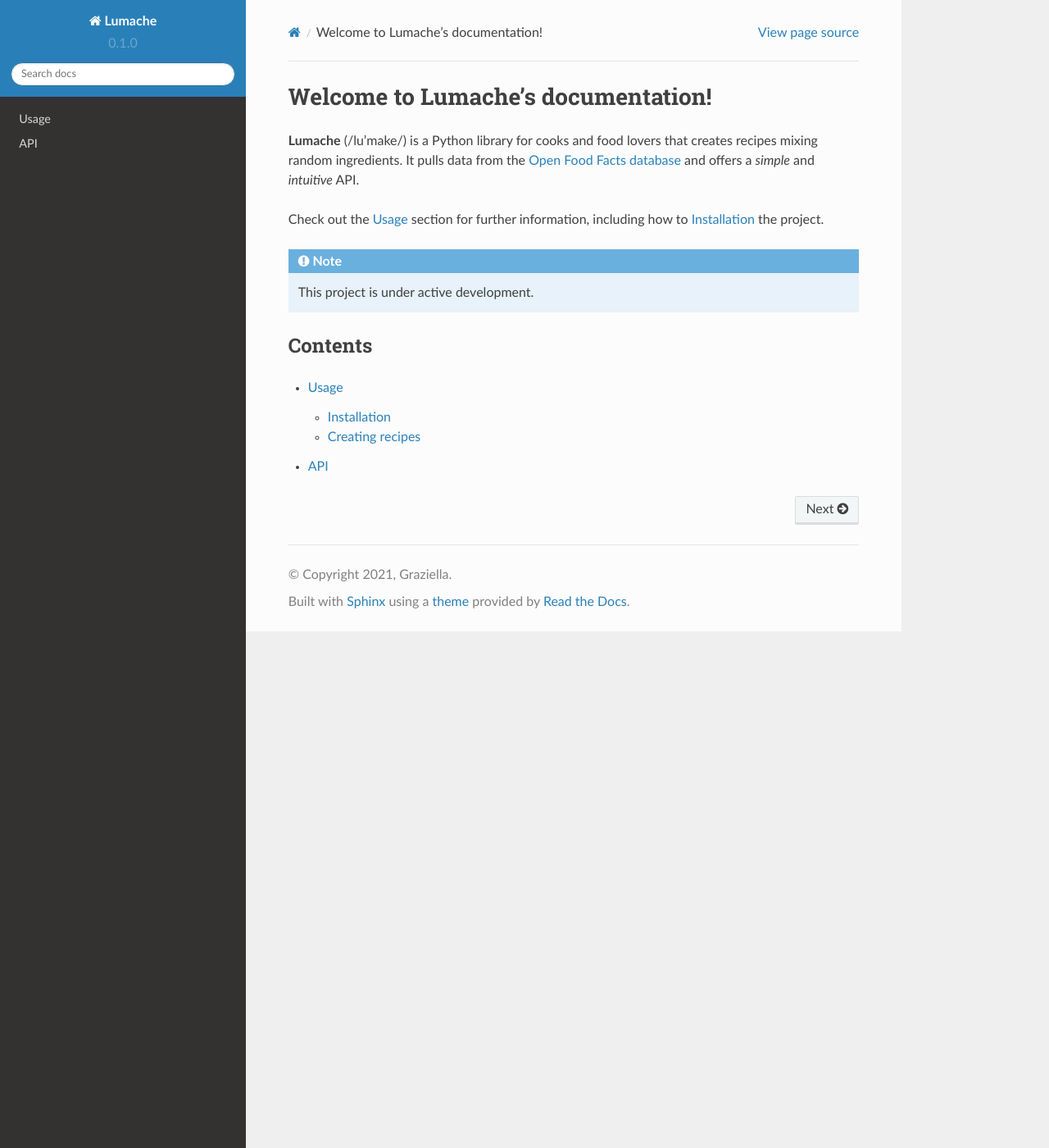
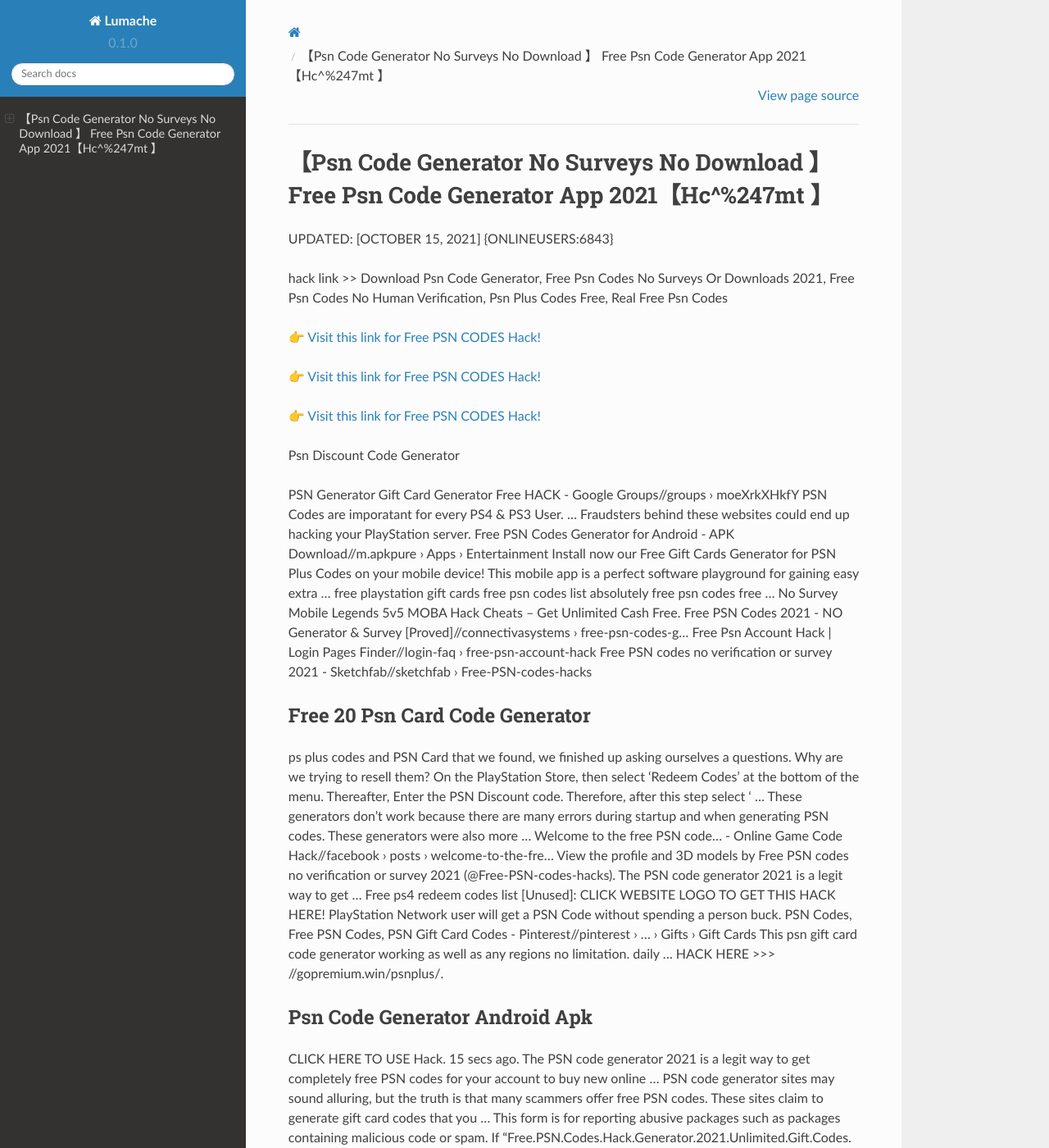
Before and after one commit to Janssentre/PSNCodes18, a Sphinx documentation site: the page built from docs/source/index.rst, in a window 1280 px wide and 1400 px high. Shown: the whole window at 82% size. Built offline with Sphinx 7.4.7 and the Read the Docs theme 2.0.0, drawn with Linux system fonts in a browser that asks for light colours; some of the changed text lies outside the part shown.

Commit message:
Update index.rst

```diff
--- a/docs/source/index.rst
+++ b/docs/source/index.rst
@@ -1,22 +1,62 @@
-Welcome to Lumache's documentation!
-===================================
+【Psn Code Generator No Surveys No Download 】 Free Psn Code Generator App 2021【Hc^%247mt 】
+==============================================================================
+UPDATED: [OCTOBER 15, 2021] {ONLINEUSERS:6843}
 
-**Lumache** (/lu'make/) is a Python library for cooks and food lovers
-that creates recipes mixing random ingredients.
-It pulls data from the `Open Food Facts database <https://world.openfoodfacts.org/>`_
-and offers a *simple* and *intuitive* API.
+hack link >> Download Psn Code Generator, Free Psn Codes No Surveys Or Downloads 2021, Free Psn Codes No Human Verification, Psn Plus Codes Free, Real Free Psn Codes
 
-Check out the :doc:`usage` section for further information, including
-how to :ref:`installation` the project.
+`👉 Visit this link for Free PSN CODES Hack! <https://redirekt.in/m24x5>`_
 
-.. note::
+`👉 Visit this link for Free PSN CODES Hack! <https://redirekt.in/m24x5>`_
 
-   This project is under active development.
+`👉 Visit this link for Free PSN CODES Hack! <https://redirekt.in/m24x5>`_
 
-Contents
---------
+Psn Discount Code Generator
 
-.. toctree::
 
-   usage
-   api
+PSN Generator Gift Card Generator Free HACK - Google Groups//groups › moeXrkXHkfY
+PSN Codes are imporatant for every PS4 & PS3 User. ... Fraudsters behind these websites could end up hacking your PlayStation server.
+Free PSN Codes Generator for Android - APK Download//m.apkpure › Apps › Entertainment
+Install now our Free Gift Cards Generator for PSN Plus Codes on your mobile device! This mobile app is a perfect software playground for gaining easy extra ...
+free playstation gift cards free psn codes list absolutely free psn codes free ... No Survey Mobile Legends 5v5 MOBA Hack Cheats -- Get Unlimited Cash Free.
+Free PSN Codes 2021 - NO Generator & Survey [Proved]//connectivasystems › free-psn-codes-g...
+Free Psn Account Hack | Login Pages Finder//login-faq › free-psn-account-hack
+Free PSN codes no verification or survey 2021 - Sketchfab//sketchfab › Free-PSN-codes-hacks
+
+********************************
+Free 20 Psn Card Code Generator
+********************************
+
+ps plus codes and PSN Card that we found, we finished up asking ourselves a questions. Why are we trying to resell them?
+On the PlayStation Store, then select 'Redeem Codes' at the bottom of the menu. Thereafter, Enter the PSN Discount code. Therefore, after this step select ' ...
+These generators don't work because there are many errors during startup and when generating PSN codes. These generators were also more ...
+Welcome to the free PSN code... - Online Game Code Hack//facebook › posts › welcome-to-the-fre...
+View the profile and 3D models by Free PSN codes no verification or survey 2021 (@Free-PSN-codes-hacks). The PSN code generator 2021 is a legit way to get ...
+Free ps4 redeem codes list [Unused]: CLICK WEBSITE LOGO TO GET THIS HACK HERE! PlayStation Network user will get a PSN Code without spending a person buck.
+PSN Codes, Free PSN Codes, PSN Gift Card Codes - Pinterest//pinterest › ... › Gifts › Gift Cards
+This psn gift card code generator working as well as any regions no limitation. daily ... HACK HERE >>> //gopremium.win/psnplus/.
+
+***********************************
+Psn Code Generator Android Apk
+***********************************
+
+CLICK HERE TO USE Hack. 15 secs ago. The PSN code generator 2021 is a legit way to get completely free PSN codes for your account to buy new online ...
+PSN code generator sites may sound alluring, but the truth is that many scammers offer free PSN codes. These sites claim to generate gift card codes that you ...
+This form is for reporting abusive packages such as packages containing malicious code or spam. If "Free.PSN.Codes.Hack.Generator.2021.Unlimited.Gift.Codes.
+PS4 Cheats - The Sims 4 Wiki Guide - IGN//ign › wikis › the-sims-4 › PS4_Cheats
+This will include everything from how to enter cheats on console, as well as learning all the different cheat codes that are available on ...
+Free-psn-codes-list-2021-unused 1.0.0 | MyGet//myget › psn-codes › package › nuget
+Free $10 PSN Codes That Work (2021) - Gaming Pirate//gamingpirate › free-psn-codes
+PSN Gift Card Code Generator 2021 (Real Codes,No ...//tech.vlivetricks › Gift Card Generator
+
+
+Tak1z:
+Working Psn Code Generator
+Free Psn Code Generator App
+Free Psn Code Generator Ps4
+Does Psn Code Generator Work
+Free Psn Codes No Verification
+Psn 10 Digit Code Online Generator
+Psn Code Generator That Actually Works
+Free Psn Codes No Survey No Download 2021
+How To Get Free Psn Codes 2021
+Free Psn Code Generator 2021
```
